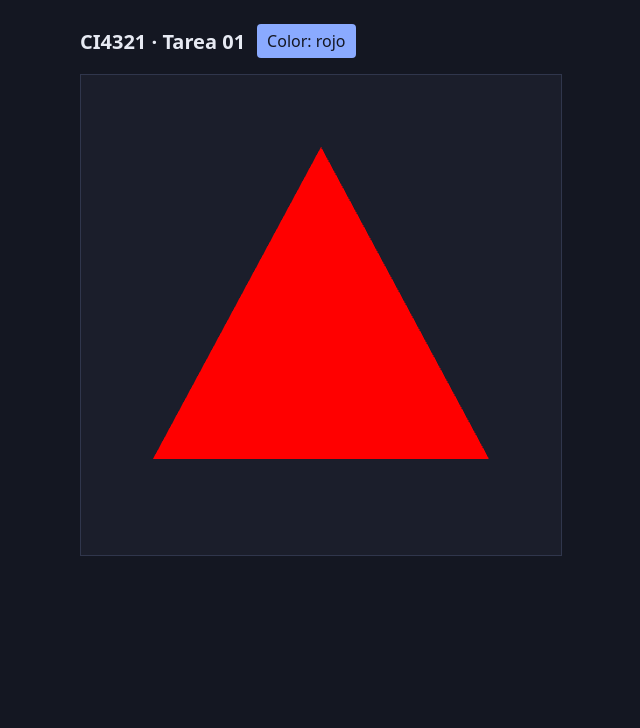
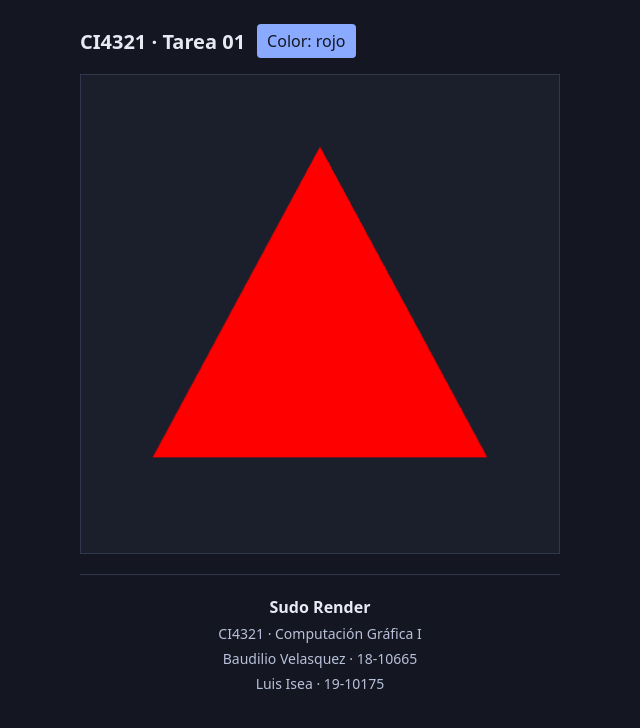
Before and after one commit to baudiliovm/sudo_render_tarea01_ci4321, a website built with Vite: page index.html in a window 1280 px wide. Shown: the whole page, without its empty margins (320-960 px from the left). Built offline with nearby package versions, Linux system fonts and the light colour scheme.

Commit message:
fix(ui): prevent initial flash and add team credits

```diff
--- a/index.html
+++ b/index.html
@@ -4,14 +4,32 @@
     <meta charset="UTF-8" />
     <meta name="viewport" content="width=device-width, initial-scale=1.0" />
     <title>CI4321 · Tarea 01</title>
+    <link rel="stylesheet" href="/src/style.css" />
   </head>
   <body>
     <main>
       <div class="toolbar">
         <h1>CI4321 · Tarea 01</h1>
-        <button id="color-button" type="button" aria-label="Cambiar color. Color actual: rojo">Color: rojo</button>
+        <button
+          id="color-button"
+          type="button"
+          aria-label="Cambiar color. Color actual: rojo"
+        >
+          Color: rojo
+        </button>
       </div>
-      <canvas id="canvas" aria-label="Triángulo rojo"></canvas>
+      <canvas
+        id="canvas"
+        width="480"
+        height="480"
+        aria-label="Triángulo rojo"
+      ></canvas>
+      <footer class="team-info" aria-label="Integrantes del equipo">
+        <p class="team-name">Sudo Render</p>
+        <p>CI4321 · Computación Gráfica I</p>
+        <p>Baudilio Velasquez · 18-10665</p>
+        <p>Luis Isea · 19-10175</p>
+      </footer>
     </main>
     <script type="module" src="/src/main.ts"></script>
   </body>
--- a/src/style.css
+++ b/src/style.css
@@ -48,9 +48,31 @@ button:focus-visible {
 }
 
 canvas {
+  box-sizing: border-box;
   display: block;
   width: 100%;
   height: auto;
   aspect-ratio: 1;
+  background: #1b1e2b;
   border: 1px solid #30364c;
 }
+
+.team-info {
+  margin-top: 20px;
+  padding-top: 16px;
+  border-top: 1px solid #30364c;
+  color: #b8c1d9;
+  font-size: 0.875rem;
+  line-height: 1.5;
+  text-align: center;
+}
+
+.team-info p {
+  margin: 4px 0;
+}
+
+.team-name {
+  color: #e7eaf3;
+  font-size: 1rem;
+  font-weight: 700;
+}
```
Also changed, not shown: src/main.ts (+14 -12 lines).
